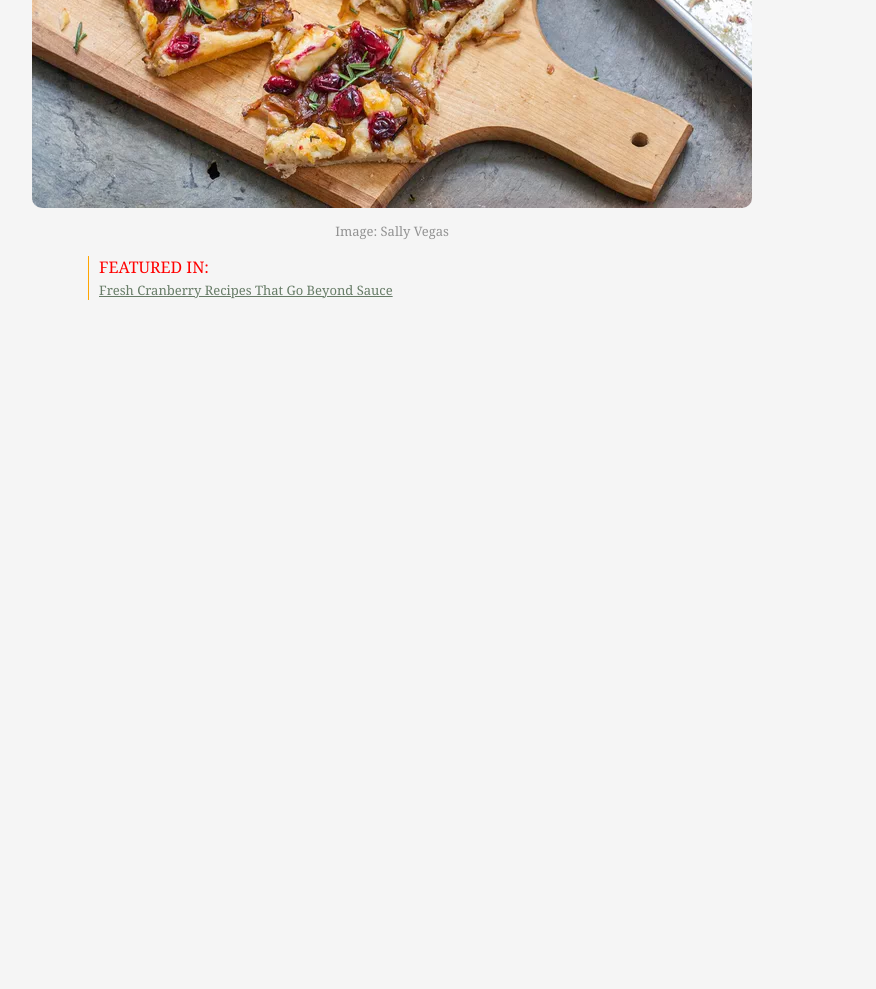
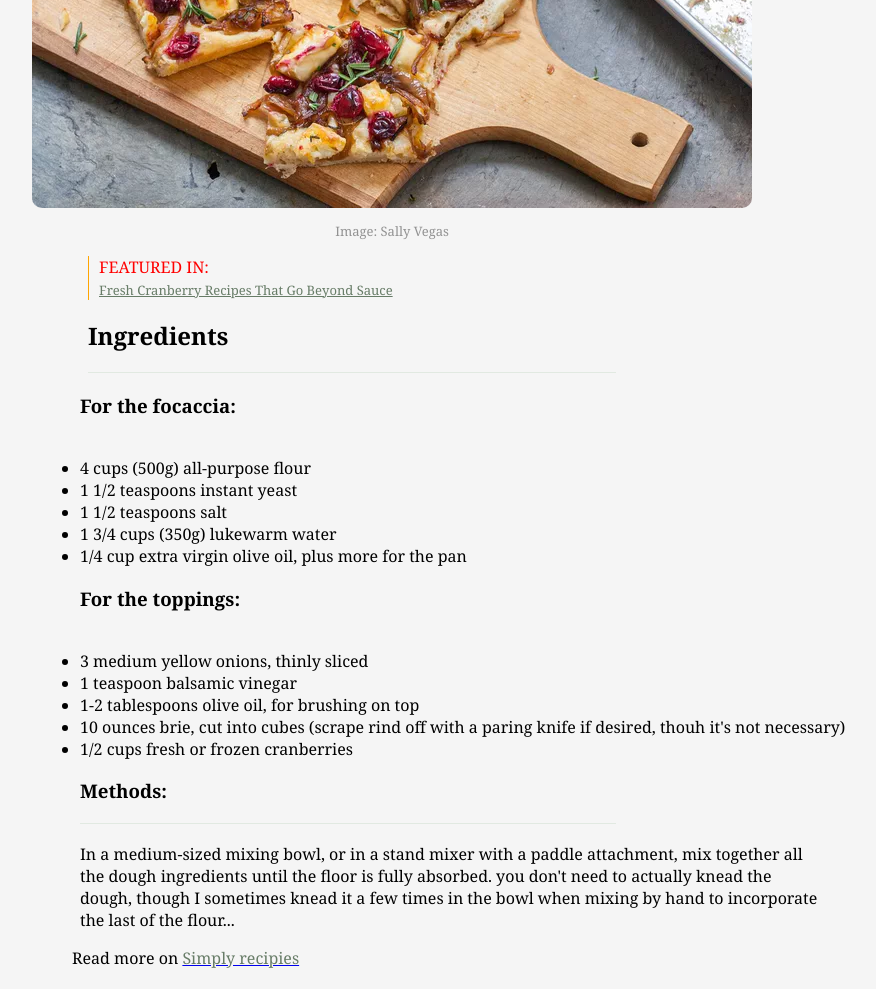
Before and after one commit to codewithjhey/Simply-Recipes-M1-D2-, a plain HTML site: page index.html in a window 1280 px wide. Shown: the part 579-1568 px from the top of the page, without its empty margins (248-1124 px from the left). Before the commit the page ends 879 px from the top, so only its background shows below. Drawn offline with Linux system fonts and the light colour scheme.

Commit message:
Completed

```diff
--- a/index.html
+++ b/index.html
@@ -38,6 +38,44 @@
         <p>FEATURED IN:</p>
         <a href="#">Fresh Cranberry Recipes That Go Beyond Sauce</a>
       </div>
+      <div class="container-2">
+        <h2>Ingredients</h2>
+
+        <ul>
+          <h3 class="info-details one">For the focaccia:</h3>
+          <li>4 cups (500g) all-purpose flour</li>
+          <li>1 1/2 teaspoons instant yeast</li>
+          <li>1 1/2 teaspoons salt</li>
+          <li>1 3/4 cups (350g) lukewarm water</li>
+          <li>1/4 cup extra virgin olive oil, plus more for the pan</li>
+
+          <h3 class="info-details two">For the toppings:</h3>
+          <li>3 medium yellow onions, thinly sliced</li>
+          <li>1 teaspoon balsamic vinegar</li>
+          <li>1-2 tablespoons olive oil, for brushing on top</li>
+          <li>
+            10 ounces brie, cut into cubes (scrape rind off with a paring knife
+            if desired, thouh it's not necessary)
+          </li>
+          <li>1/2 cups fresh or frozen cranberries</li>
+
+          <h3 class="info-details three">Methods:</h3>
+          <p>
+            In a medium-sized mixing bowl, or in a stand mixer with a paddle
+            attachment, mix together all <br />
+            the dough ingredients until the floor is fully absorbed. you don't
+            need to actually knead the <br />
+            dough, though I sometimes knead it a few times in the bowl when
+            mixing by hand to incorporate <br />
+            the last of the flour...
+          </p>
+        </ul>
+      </div>
+      <div class="container-3">
+        <p>
+          Read more on <a href="#"><span>Simply recipies</span></a>
+        </p>
+      </div>
     </div>
   </body>
 </html>
--- a/style.css
+++ b/style.css
@@ -68,3 +68,38 @@ h1 {
   margin-top: 0;
   font-size: small;
 }
+
+.container-2 h2 {
+  margin-left: 21rem;
+  border-bottom: 0.1px #e1e9e1 solid;
+  padding-bottom: 20px;
+  margin-right: 26rem;
+}
+
+.container-2 ul .info-details {
+  margin-left: 18rem;
+  margin-right: 26rem;
+  padding-bottom: 20px;
+}
+
+.container-2 li {
+  margin-left: 18rem;
+  font-size: 12pt;
+}
+
+.container-2 ul p {
+  margin-left: 18rem;
+}
+
+.container-3 p {
+  margin-left: 20rem;
+}
+
+.container-3 span {
+  color: #677c67;
+  padding-bottom: 20px;
+}
+
+.container-2 ul .three {
+  border-bottom: 0.1px #e1e9e1 solid;
+}
```
